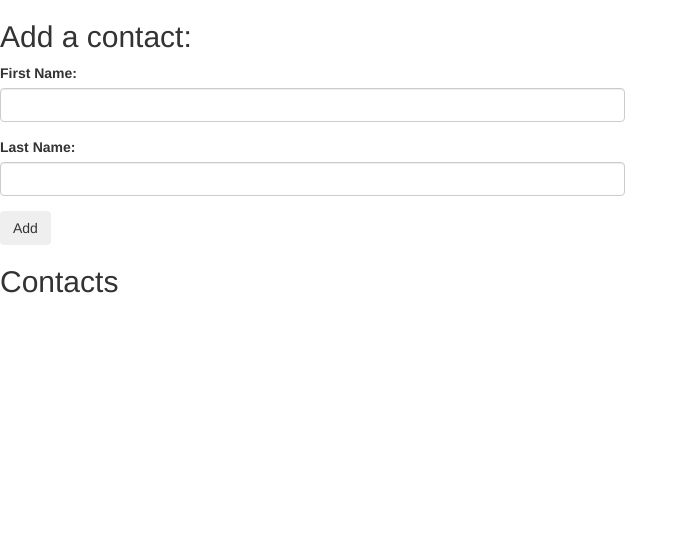
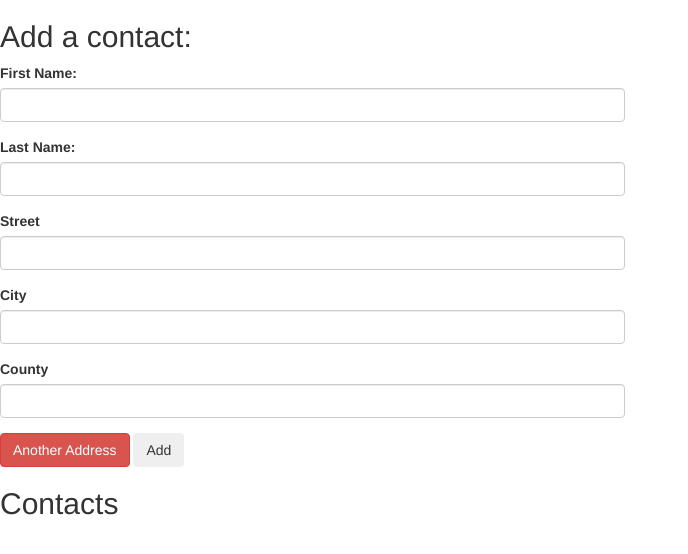
Before and after one commit to VirginiaNdungu1/address, a plain HTML site: page index.html in a window 1280 px wide. Shown: the whole page, without its empty margins (0-688 px from the left). Drawn offline with Linux system fonts and the light colour scheme.

Commit message:
Create fields to collect address data Create button to allow user to add multiple addresses

```diff
--- a/index.html
+++ b/index.html
@@ -23,6 +23,23 @@
           <label for="new-lastName">Last Name:</label>
           <input type="text" id="new-lastName" class="form-control">
         </div>
+        <div id="new-addresses">
+          <div class="new-address">
+            <div class="form-group">
+              <label for="new-street">Street</label>
+              <input type="text" id="new-street" class="form-control">
+            </div>
+            <div class="form-group">
+              <label for="new-city">City</label>
+              <input type="text" id="new-city" class="form-control">
+            </div>
+            <div class="form-group">
+              <label for="new-county">County</label>
+              <input type="text" id="new-county" class="form-control">
+            </div>
+          </div>
+        </div>
+        <span class="btn btn-danger" id="add-address">Another Address</span>
         <button type="submit" class="btn">Add</button>
       </form>
       <h2>Contacts</h2>
@@ -35,6 +52,10 @@
         <h2>Contacts</h2>
         <p>First name: <span class="first-name"></span></p>
         <p>Last name: <span class="last-name"></span></p>
+        <p>Addresses:</p>
+        <ul id="addresses">
+
+        </ul>
       </div>
     </div>
   </div>
```
